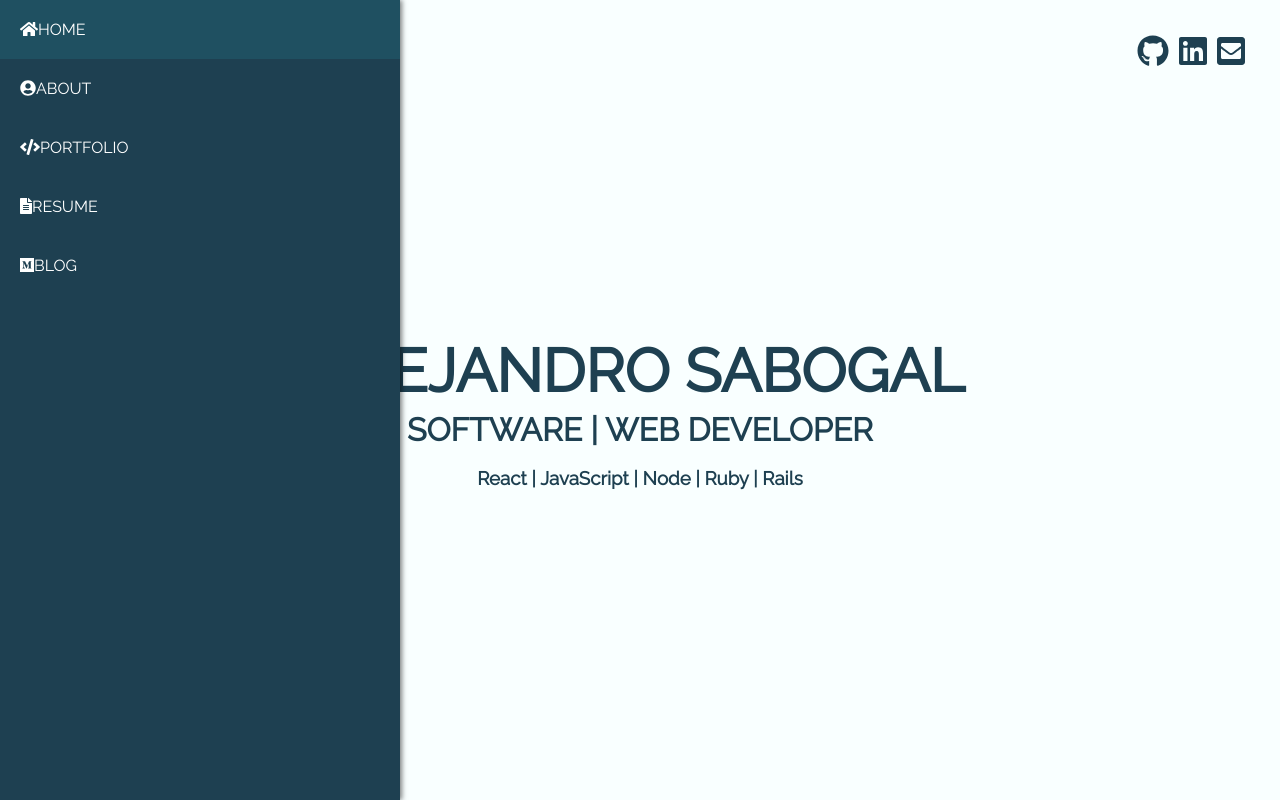
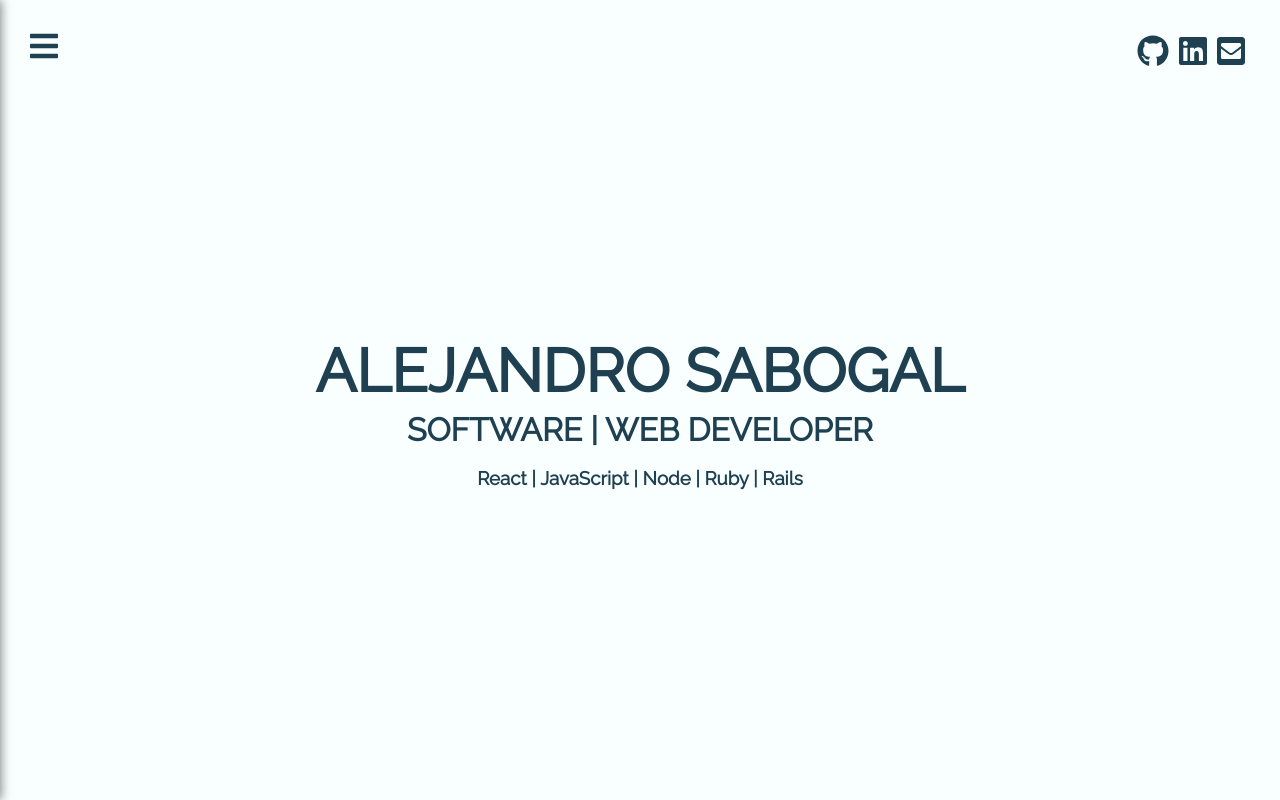
Before and after one commit to asabogal/alejandro-sabogal.com, a React (Create React App) app: page / in a window 1280 px wide. Built offline with nearby package versions, Linux system fonts and the light colour scheme.

Commit message:
better style + transition

```diff
--- a/src/components/navigation/SideNavigation.js
+++ b/src/components/navigation/SideNavigation.js
@@ -1,6 +1,7 @@
 import React from 'react';
 import styled from 'styled-components';
 import {Link} from 'react-router-dom';
+import {CloseButton} from '../utils/Buttons'
 import { FontAwesomeIcon } from '@fortawesome/react-fontawesome';
 import { faHome } from '@fortawesome/free-solid-svg-icons';
 import { faUserCircle} from '@fortawesome/free-solid-svg-icons';
@@ -9,75 +10,97 @@ import { faFileAlt} from '@fortawesome/free-solid-svg-icons';
 import { faMedium } from '@fortawesome/free-brands-svg-icons';
 
 
-const SideNavigation = () => {
+const SideNavigation = (props) => {
   return (
-    <Container>
-      <div>
-        <Link to="/">
+    <Container open={props.open}>
+      <BtnContainer>
+        <CloseButton size='lg'
+          color='white'
+          click={props.click}
+        />
+      </BtnContainer>
+
+      <section onClick={props.click}>
         <FontAwesomeIcon
+          size="lg"
+          color="white"
           icon={faHome}
-          />HOME
-        </Link>
-      </div>
-      <div>
-        <Link to="/about">
+        />
+        <Link to="/">HOME</Link>
+      </section>
+      <section onClick={props.click}>
         <FontAwesomeIcon
+          size="lg"
+          color="white"
           icon={faUserCircle}
         />
-          ABOUT
-        </Link>
-      </div>
-      <div>
-        <Link to="/portfolio">
+        <Link to="/about">ABOUT</Link>
+      </section>
+      <section onClick={props.click}>
         <FontAwesomeIcon
+          size="lg"
+          color="white"
           icon={faCode}
         />
-          PORTFOLIO
-        </Link>
-      </div>
-      <div>
-        <Link to="/resume">
+        <Link to="/portfolio">PORTFOLIO</Link>
+      </section>
+      <section onClick={props.click}>
         <FontAwesomeIcon
+          size="lg"
+          color="white"
           icon={faFileAlt}
         />
-          RESUME
-        </Link>
-      </div>
-      <div>
-      <a href="https://medium.com/@asabogal">
+        <Link to="/resume">RESUME</Link>
+      </section>
+      <section onClick={props.click}>
         <FontAwesomeIcon
+          size="lg"
+          color="white"
           icon={faMedium}
         />
-        BLOG
-      </a>
-      </div>
+        <a href="https://medium.com/@asabogal">BLOG</a>
+      </section>
     </Container>
   );
 };
 
 export default SideNavigation;
 
-const Container = styled.div`
+const BtnContainer = styled.div`
+  display: flex;
+  justify-content: end;
+`;
+
+const Container = styled.section`
   display: flex;
   flex-direction: column;
   height: 100%;
   background-color: #1E4051;
-  box-shadow: 2px 0px 5px rgba(0,0,0,0.5);
+  box-shadow: 1px 0px 10px rgba(0,0,0,0.5);
   position: fixed;
   top: 0;
   left: 0;
-  width: 70%;
-  max-width: 400px;
+  width: 30%;
+  max-width: 300px;
   z-index: 999;
-  div {
+  transform: ${props => props.open ? 'translateX(0)' : 'translateX(-100%)'};
+  transition: transform 0.15s ease-out;
+  section {
     display: flex;
+    align-items: center;
+    justify-content: space-between;
+    padding-left:30px;
     :hover {
       background-color: #1F5061;
+      cursor: pointer;
     }
   }
   a {
+    display: block;
+    width: 100%;
     text-decoration: none;
     color: white;
     padding: 20px;
+    margin-left: 20px;
   }
 `;
```
Lines whose indentation alone changed are shown as unchanged.
